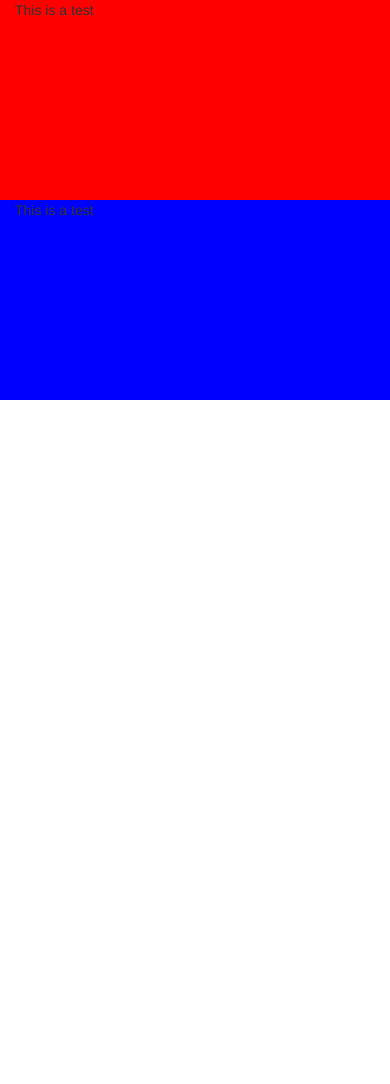
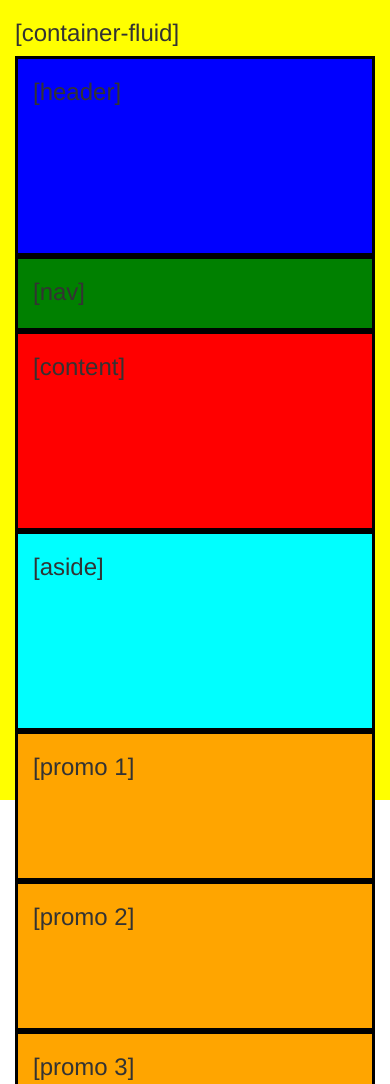
Before and after one commit to ChristianCoelho/mf-practice-1, a plain HTML site: page index.html in a window 390 px wide. Shown: the top 1084 px of the page. Before the commit the page ends 844 px from the top, so only its background shows below. Drawn offline with Linux system fonts and the light colour scheme.

Commit message:
completed Media Query

```diff
--- a/css/styles.css
+++ b/css/styles.css
@@ -1,9 +1,48 @@
-.red {
-  background-color: red;
-  height: 200px;
+.yellow {
+  background-color: yellow;
+  height: 800px;
 }
 .blue {
   background-color: blue;
   height: 200px;
+  border: 3px black solid;
 }
-/*learn emmet*/
+.green {
+  background-color: green;
+  height: 75px;
+  border: 3px black solid;
+}
+
+.red {
+  background-color: red;
+  height: 200px;
+  border: 3px black solid;
+}
+
+.aqua {
+  background-color: aqua;
+  height: 200px;
+  border: 3px black solid;
+}
+.orange {
+  background-color: orange;
+  height: 150px;
+  border: 3px black solid;
+}
+.black {
+  background-color: black;
+  color: white;
+  height: 75px;
+  border: 3px black solid;
+}
+
+@media only screen and (min-width: 768px) {
+  .yellow {
+    background-color: purple;
+  }
+}
+@media only screen and (min-width: 875px) {
+  .yellow {
+    background-color: red;
+  }
+}
--- a/index.html
+++ b/index.html
@@ -7,17 +7,28 @@
   <title>Document</title>
   <link rel="stylesheet" href="css/bootstrap.min.css">
   <link rel="stylesheet" href="css/styles.css">
-
 </head>
 <body>
-  <!--container columns and rows -->
-  <div class="container-fluid"></div>
-    <div class="col-md-6 red col-sm-12">
-      <p>This is a test</p>
-    </div>
-    <div class="col-md-6 blue col-sm-12">
-      <p>This is a test</p>
-    </div>
+  <div class = "container-fluid yellow">
+    <h3>[container-fluid]</h3>
+  <header class= "row-md-0 col-md-12 blue col-sm-12">
+    <h3>[header]</h3>
+  </header>
+  <nav class = "row-md-0 col-md-12 green col-sm-12">
+    <h3>[nav]</h3>
+  </nav>
+  <div class = "row-md-0 col-md-9 red col-sm-9"><h3>[content]</h3></div>
+  <aside class = "row-md-0 col-md-3 aqua col-sm-3">
+    <h3>[aside]</h3>
+  </aside>
+  <div class="row-md-1 col-md-3 col-sm-3 orange"><h3>[promo 1]</h3></div>
+  <div class="row-md-1 col-md-3 col-sm-3 orange"><h3>[promo 2]</h3></div>
+  <div class="row-md-1 col-md-3 col-sm-3 orange"><h3>[promo 3]</h3></div>
+  <div class="row-md-1 col-md-3 col-sm-3 orange"><h3>[promo 4]</h3></div>
+
+  <footer class = "col-md-12 col-sm-12 row-md-1 black"><h3>[footer]</h3></footer>
+  </div>
   <script src="js/bootstrap.min.js"></script>
+
 </body>
 </html>
```
